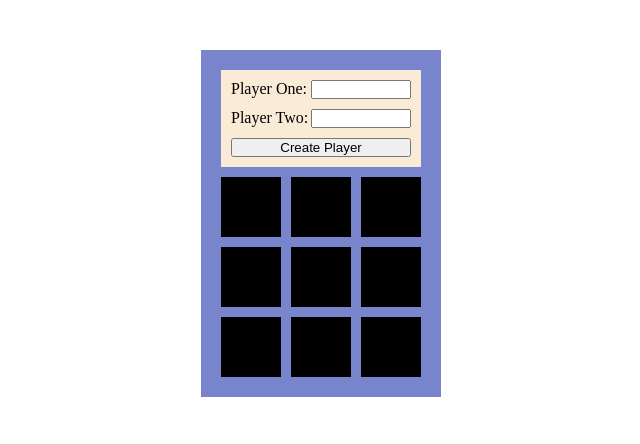
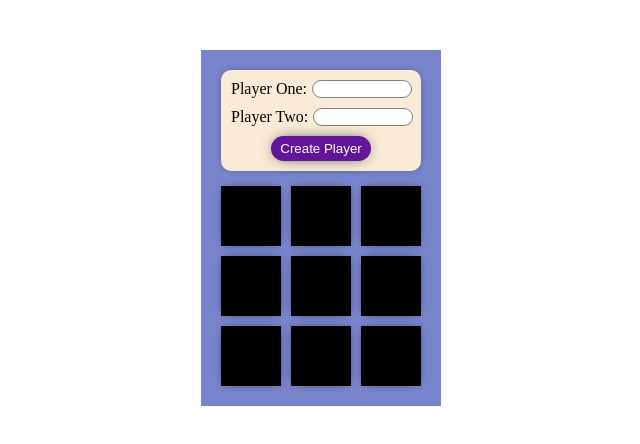
Before and after one commit to g-partha/tic_tac_toe, a plain HTML site: page index.html in a window 1280 px wide. Shown: the whole page, without its empty margins (319-959 px from the left). Drawn offline with Linux system fonts and the light colour scheme.

Commit message:
Add style to the form

```diff
--- a/style.css
+++ b/style.css
@@ -17,9 +17,13 @@
     padding: 10px;
     display: grid;
     gap: 10px;
+    justify-items: center;
+    box-shadow: 0 0 10px -5px black;
+    border-radius: 10px;
 }
 .input-container{
     display: flex;
+    gap: 5px;
 
 }
 .input-labels{
@@ -27,9 +31,18 @@ flex: 1 0 auto;
 }
 #player-one-name, #player-two-name{
 width: 100px;
+border-radius: 10px;
+border: 1px solid grey;
+padding: 0 5px;
 }
 .create-players-button{
-
+    width: 100px;
+    height: 25px;
+    border: none;
+    background-color: rgb(100, 20, 153);
+    color: white;
+    box-shadow: 0 0 15px -5px black;
+    border-radius: 15px;
 }
 .game-status-field{
     display: flex;
@@ -69,6 +82,7 @@ grid-area: header;
     grid-template-columns: repeat(3, 60px);
     grid-template-rows: repeat(3, 60px);
     gap: 10px;
+    margin-top: 5px;
 }
 .game-board-ui-cells{
     color: white;
@@ -76,4 +90,5 @@ grid-area: header;
     display: flex;
     align-items: center;
     justify-content: center;
+    box-shadow: 0 0 10px -5px black;
 }
```
